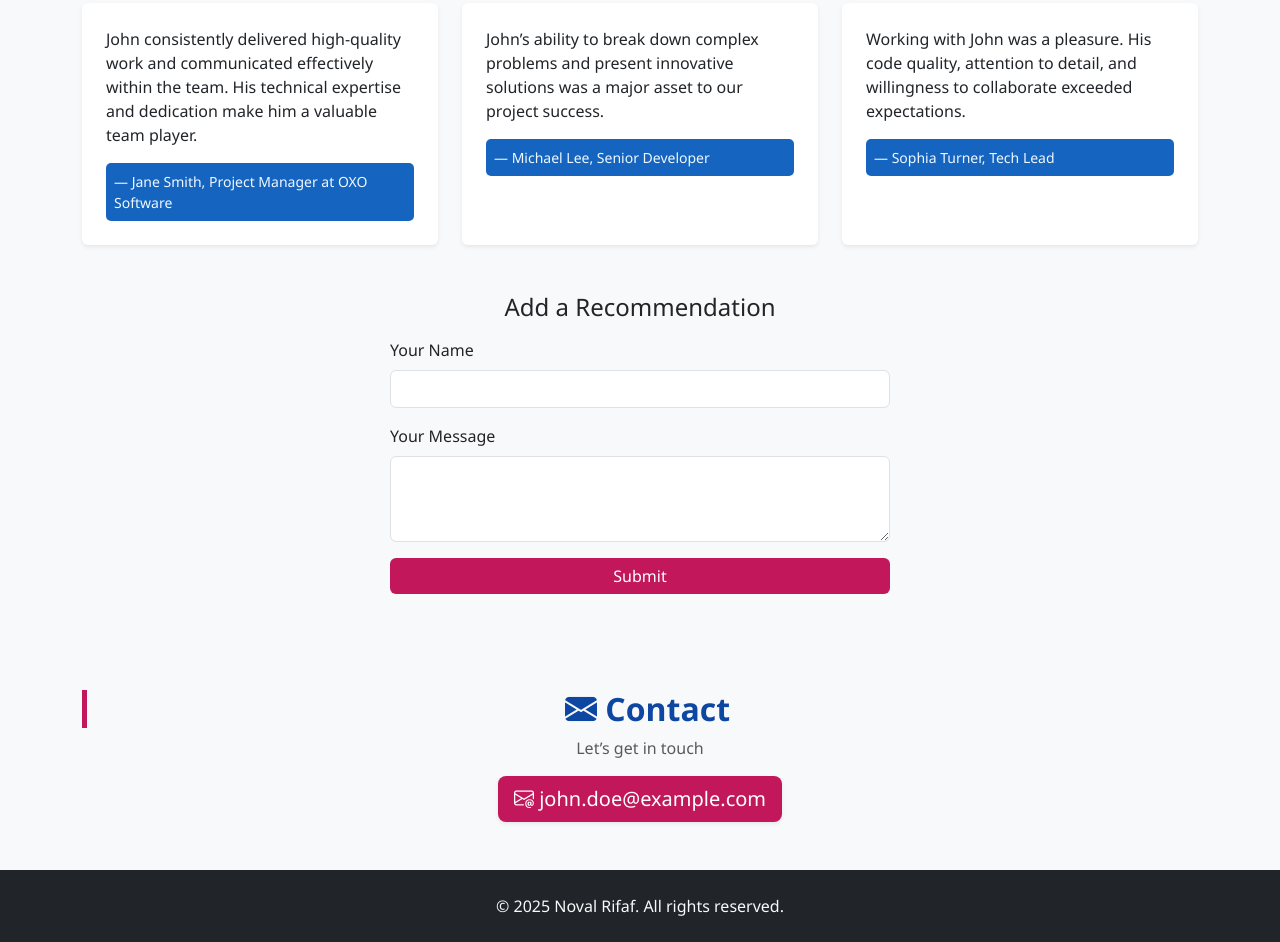
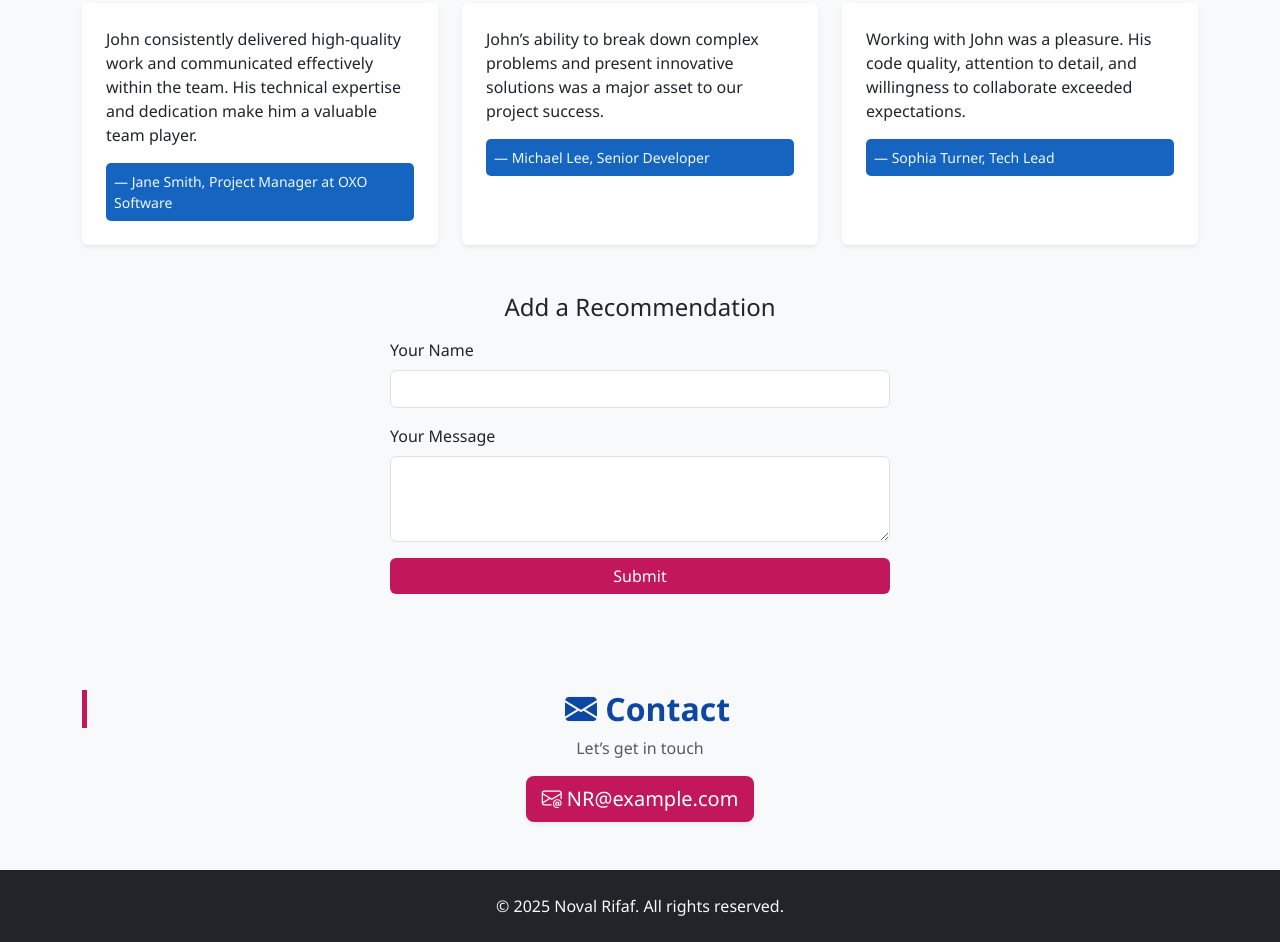
Before and after one commit to novalrifaf344/personal-portfolio, a plain HTML site: page index.html in a window 1280 px wide. Shown: the part 1758-2700 px from the top of the page. Drawn offline with nearby package versions, Linux system fonts and the light colour scheme.

Commit message:
Update email

```diff
--- a/index.html
+++ b/index.html
@@ -232,7 +232,7 @@
     <div class="container text-center">
       <h2 class="fw-bold section-title"><i class="bi bi-envelope-fill"></i> Contact</h2>
       <p class="text-muted">Let’s get in touch</p>
-      <a href="mailto:NR@example.com" class="btn btn-lg btn-primary shadow-sm"><i class="bi bi-envelope-at"></i> john.doe@example.com</a>
+      <a href="mailto:NR@example.com" class="btn btn-lg btn-primary shadow-sm"><i class="bi bi-envelope-at"></i> NR@example.com</a>
     </div>
   </section>
 
```
